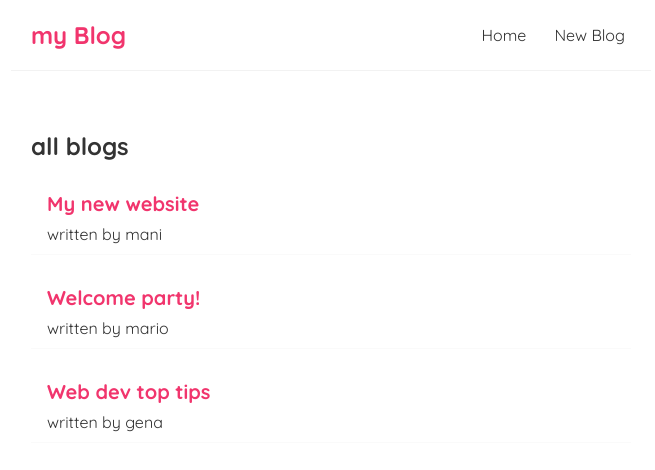
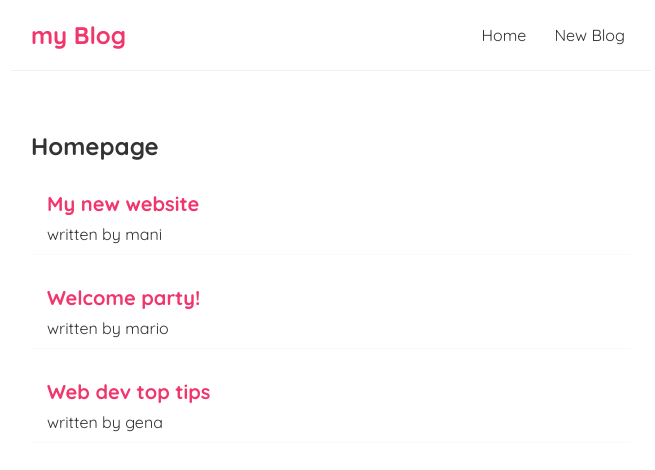
Before and after one commit to OsmanBytyqi/ReactAPP, a React (Create React App) app: page / in a window 1280 px wide. Shown: the top 470 px of the page, without its empty margins (309-964 px from the left). Built offline with nearby package versions, Linux system fonts and the light colour scheme; the HTML template or start-up script is replaced by a standard one.

Commit message:
Revert "props"
This reverts commit fceeaae8dcb956e17fad2a1519b73fd70415c86b.

```diff
--- a/src/Bloglist.js
+++ /dev/null
@@ -1,26 +0,0 @@
-const Blog = ({blogs,title}) => {
-    return (
-
-        <div className="blog-list">
-            <h2>{title}</h2>
-            {blogs.map((blog)=>(
-          <div className="blog-preview" key={blog.id}>
-            <h2>{blog.title}</h2>
-            <p>written by {blog.author}</p>
-
-
-          </div>
-
-
-        ))}
-
-
-
-
-        </div>
-
-
-      );
-}
-
-export default Blog;
--- a/src/home.js
+++ b/src/home.js
@@ -1,5 +1,4 @@
 import { useState } from "react";
-import Blog from "./Bloglist";
 
 
 
@@ -15,9 +14,18 @@ const Home = () => {
 
     return (
       <div className="home">
+        <h2>Homepage</h2>
+        {blogs.map((blog)=>(
+          <div className="blog-preview" key={blog.id}>
+            <h2>{blog.title}</h2>
+            <p>written by {blog.author}</p>
 
-        <Blog blogs={blogs} title="all blogs"/>
 
+          </div>
+
+
+
+        ))}
       </div>
     );
   }
```
